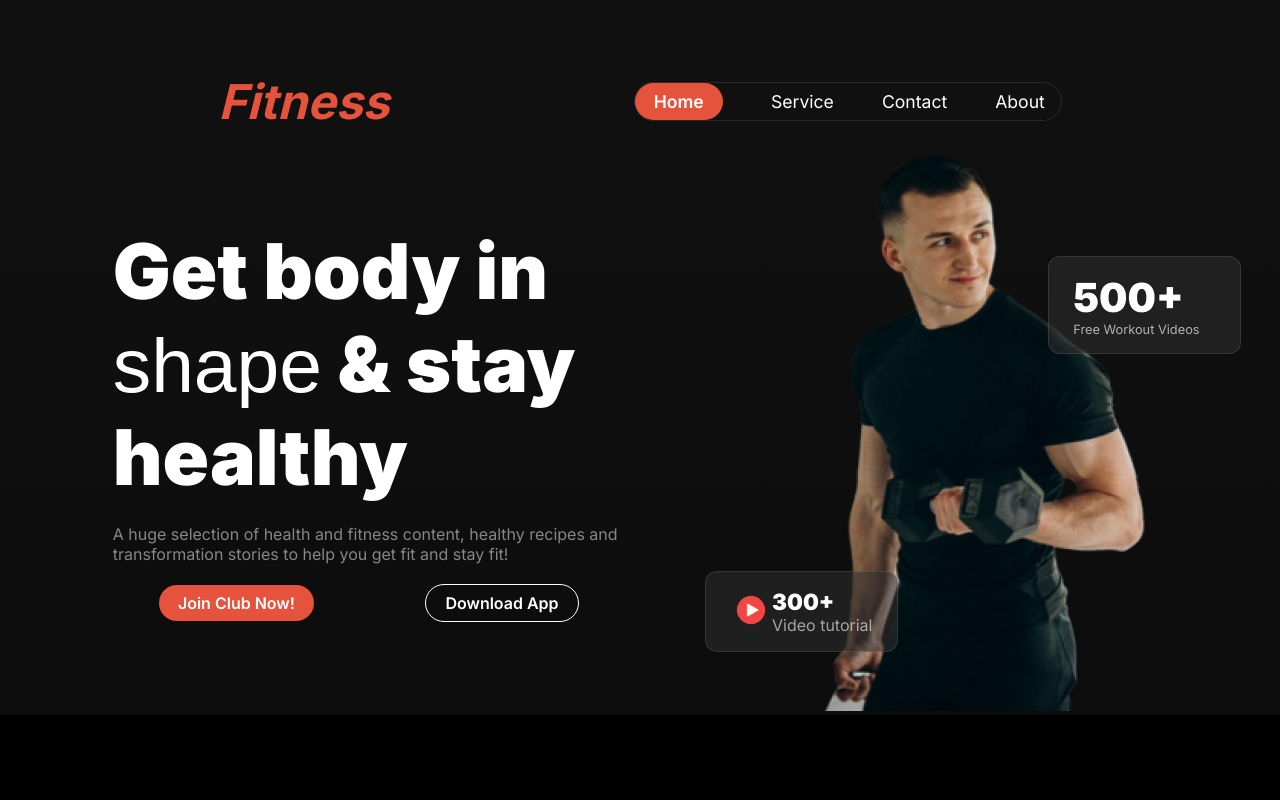
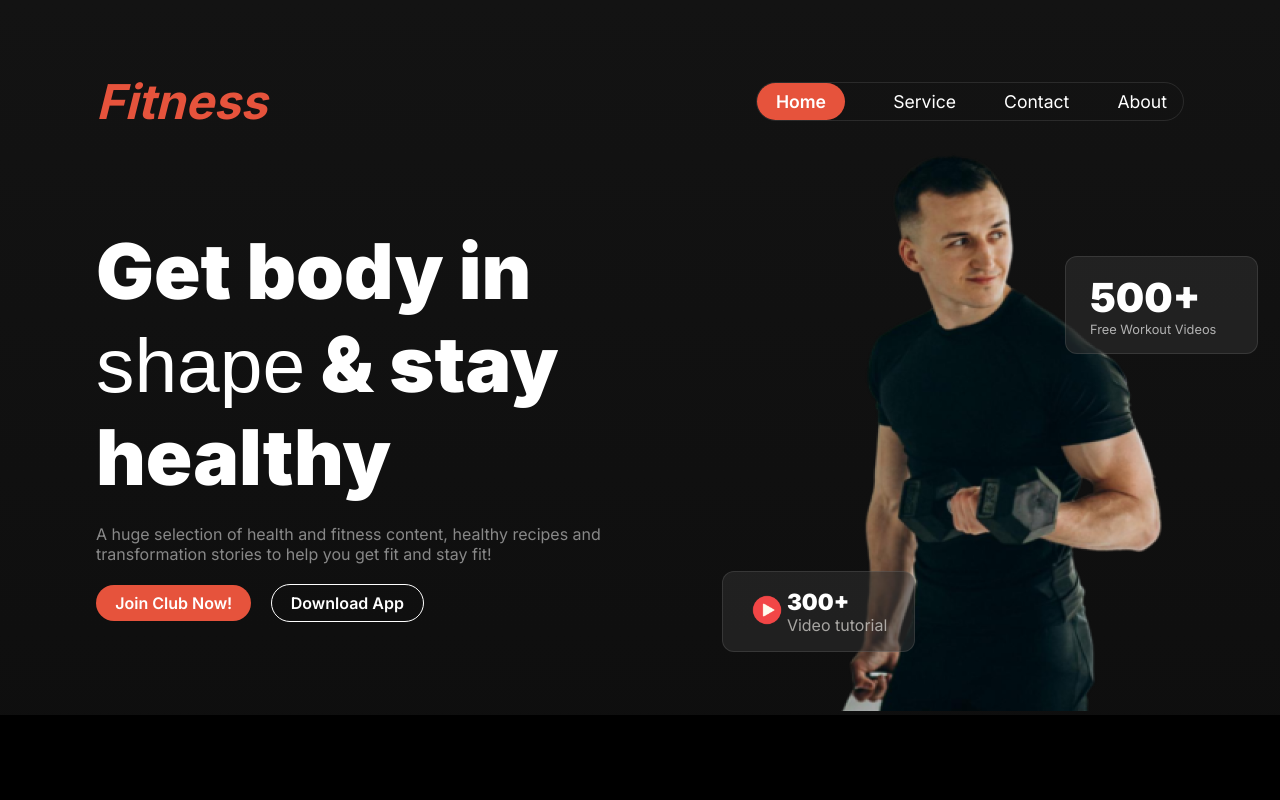
Before and after one commit to Aabir12/assignment-2, a plain HTML site: page index.html in a window 1280 px wide. Shown: the top 800 px of the page. Drawn offline with Linux system fonts and the light colour scheme; a web font is replaced by a local one.

Commit message:
modified some code

```diff
--- a/style/style.css
+++ b/style/style.css
@@ -3,7 +3,7 @@
 @import url('https://fonts.cdnfonts.com/css/miama');
 *{
     box-sizing: border-box;
-    margin: 0 auto;
+    margin: 0 ;
     padding: 0;
     max-width: 1440px;
 
@@ -38,7 +38,8 @@ body{
 /* start css banner style */
 .header-container{
 
-   background: linear-gradient(180.00deg, rgb(17, 17, 17),rgba(119, 119, 119, 0.1) 100%);
+   /* background: linear-gradient(180.00deg, rgb(17, 17, 17),rgba(119, 119, 119, 0.1) 100%); */
+   background: linear-gradient(180.00deg, rgb(19, 19, 19),rgba(119, 119, 119, 0.12) 100%);
     padding-top: 1rem;
 
 }
@@ -47,7 +48,6 @@ body{
 .nav-container{
     display: flex;
     justify-content: space-between;
-
     width: 85%;
     margin: 3.5rem auto 0;
     align-items: center;
@@ -395,6 +395,8 @@ td{
 .meet-our-team-image-content{
     position: relative;
     height: 270px;
+    /* border: 2px solid tomato; */
+    width: 100%;
 }
 
 .meet-our-team-image-container img{
```
